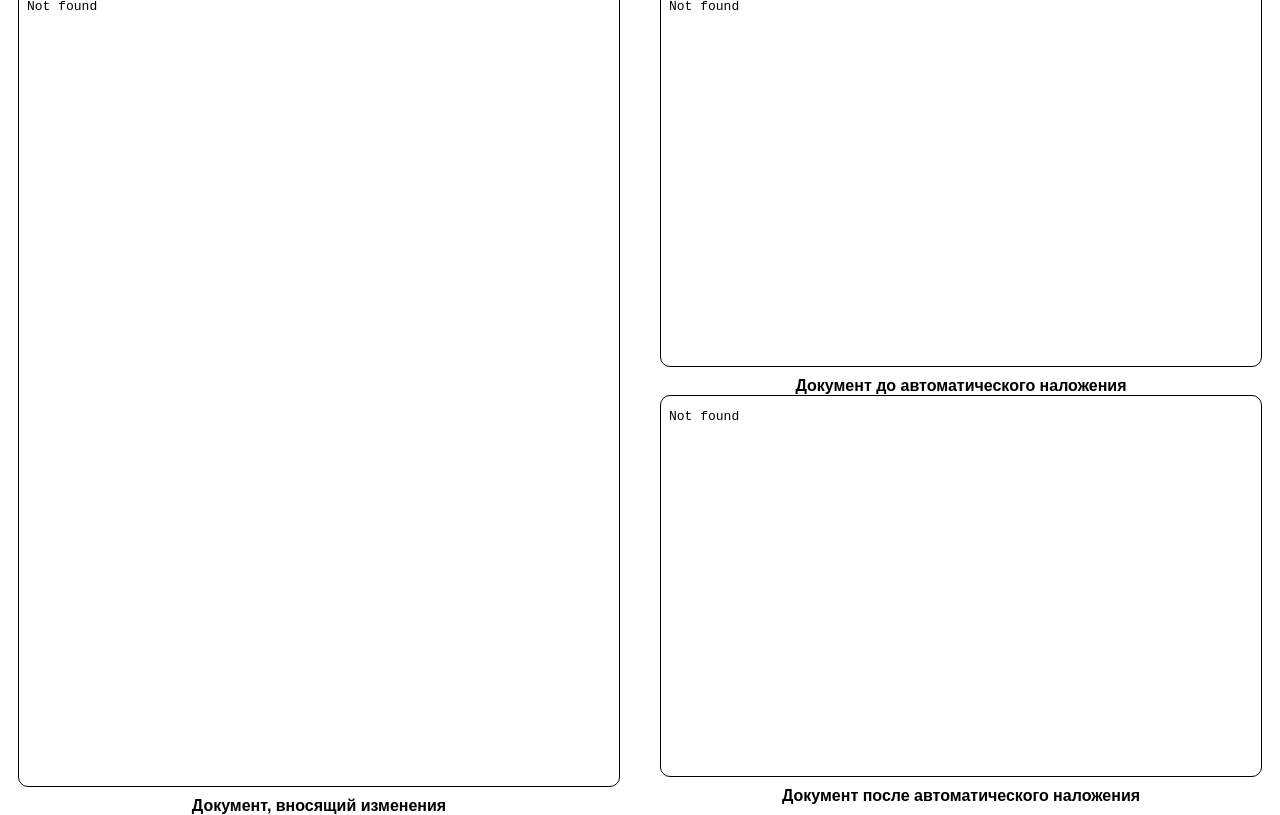
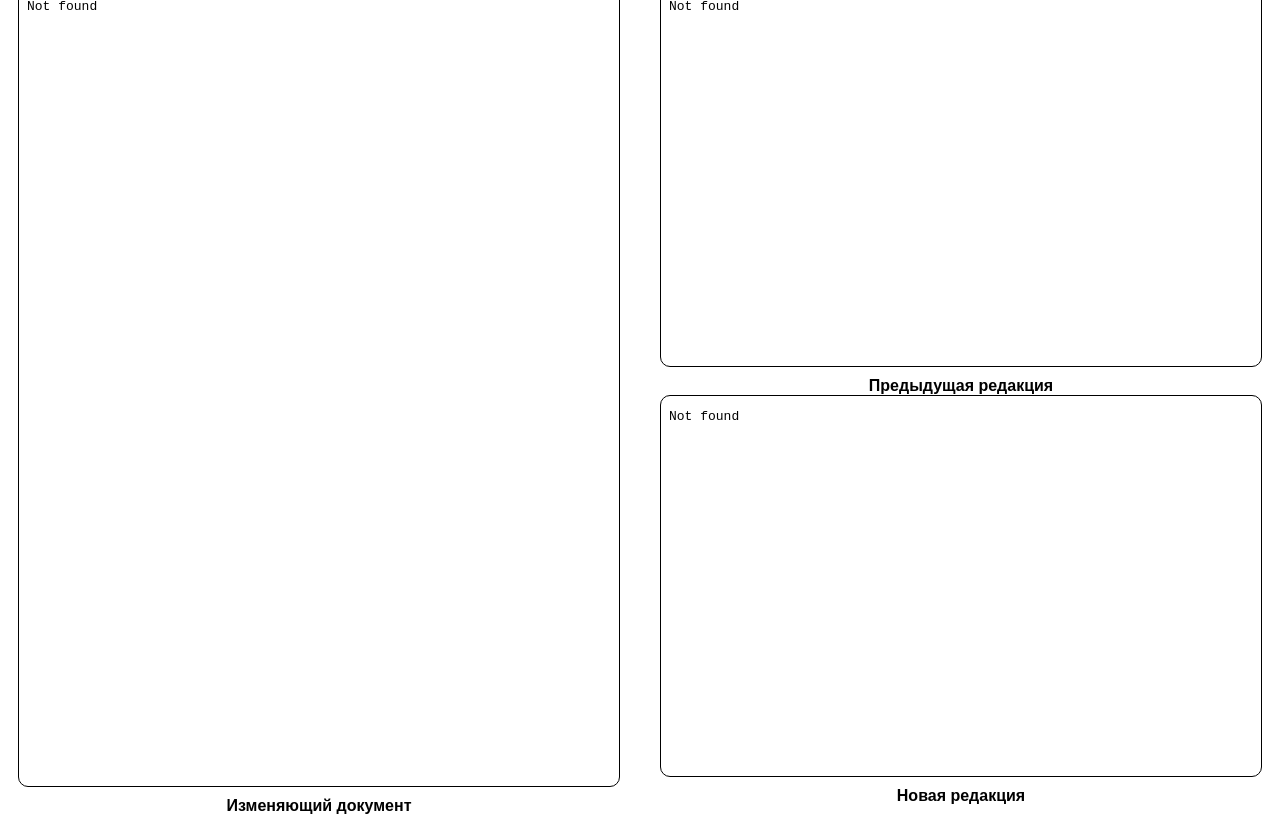
Before and after one commit to tomolli0105/my-secret-html-site-2025, a plain HTML site: page files/avtonal.html in a window 1280 px wide. Drawn offline with Linux system fonts and the light colour scheme.

Commit message:
Update avtonal.html

```diff
--- a/files/avtonal.html
+++ b/files/avtonal.html
@@ -82,17 +82,17 @@
     <!-- Right Column: PDF3 -->
     <div class="pdf-container">
         <iframe class="pdf-frame1" src="html/FZ_o_vnes.pdf#toolbar=0" title="WPS офис"></iframe>
-        <div class="caption">Документ, вносящий изменения</div>
+        <div class="caption">Изменяющий документ</div>
     </div>
 
     <div class="right-column">
       <div class="pdf-container">
         <iframe class="pdf-frame" src="html/AvtoNalo.pdf#toolbar=0" title="PDF файл"></iframe>
-        <div class="caption">Документ до автоматического наложения</div>
+        <div class="caption">Предыдущая редакция</div>
       </div>
       <div class="pdf-container">
         <iframe class="pdf-frame" src="html/AvtoNalo1.pdf#toolbar=0" title="TrackTrack"></iframe>
-        <div class="caption">Документ после автоматического наложения</div>
+        <div class="caption">Новая редакция</div>
       </div>
     </div>
 
```
